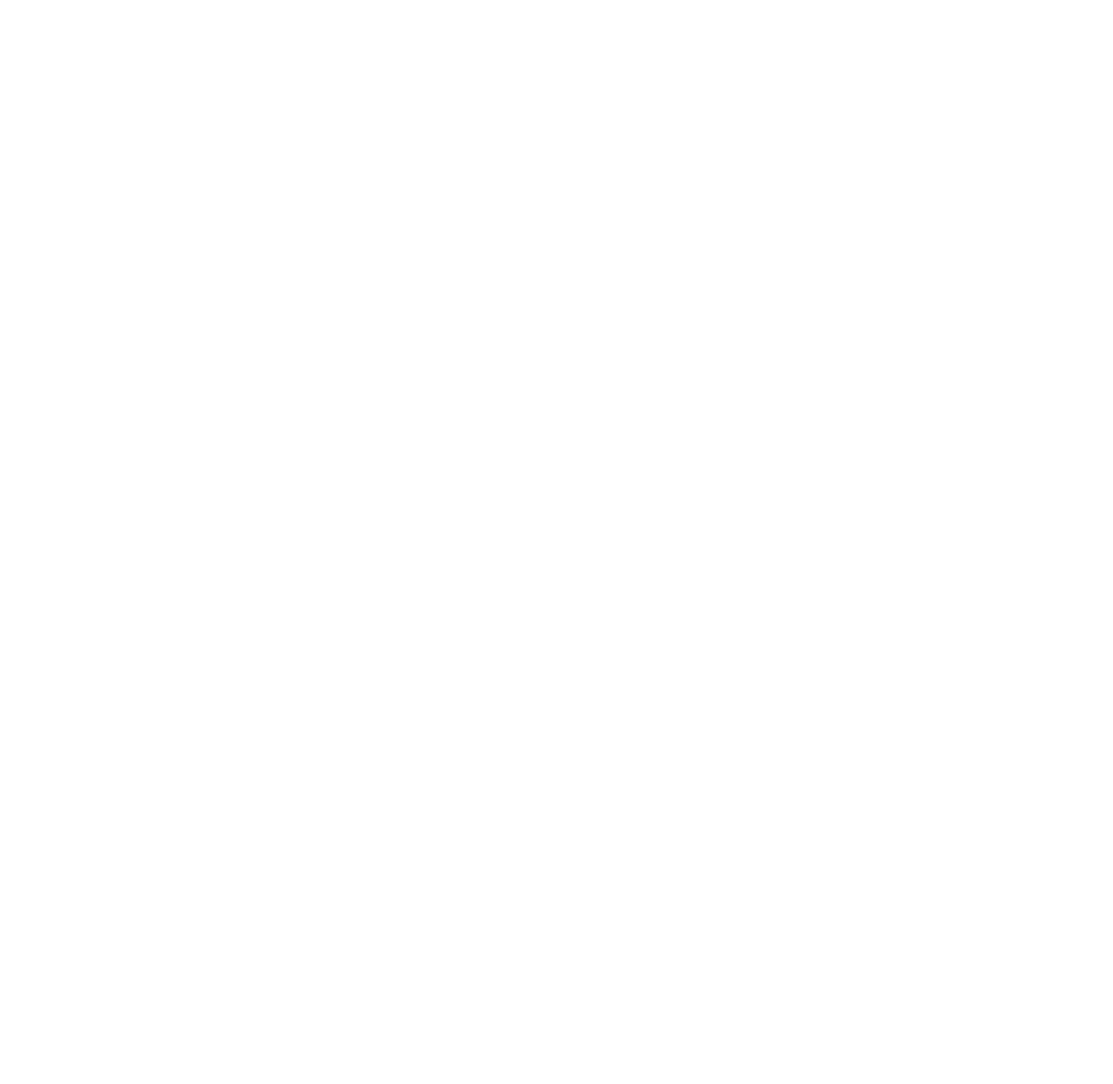
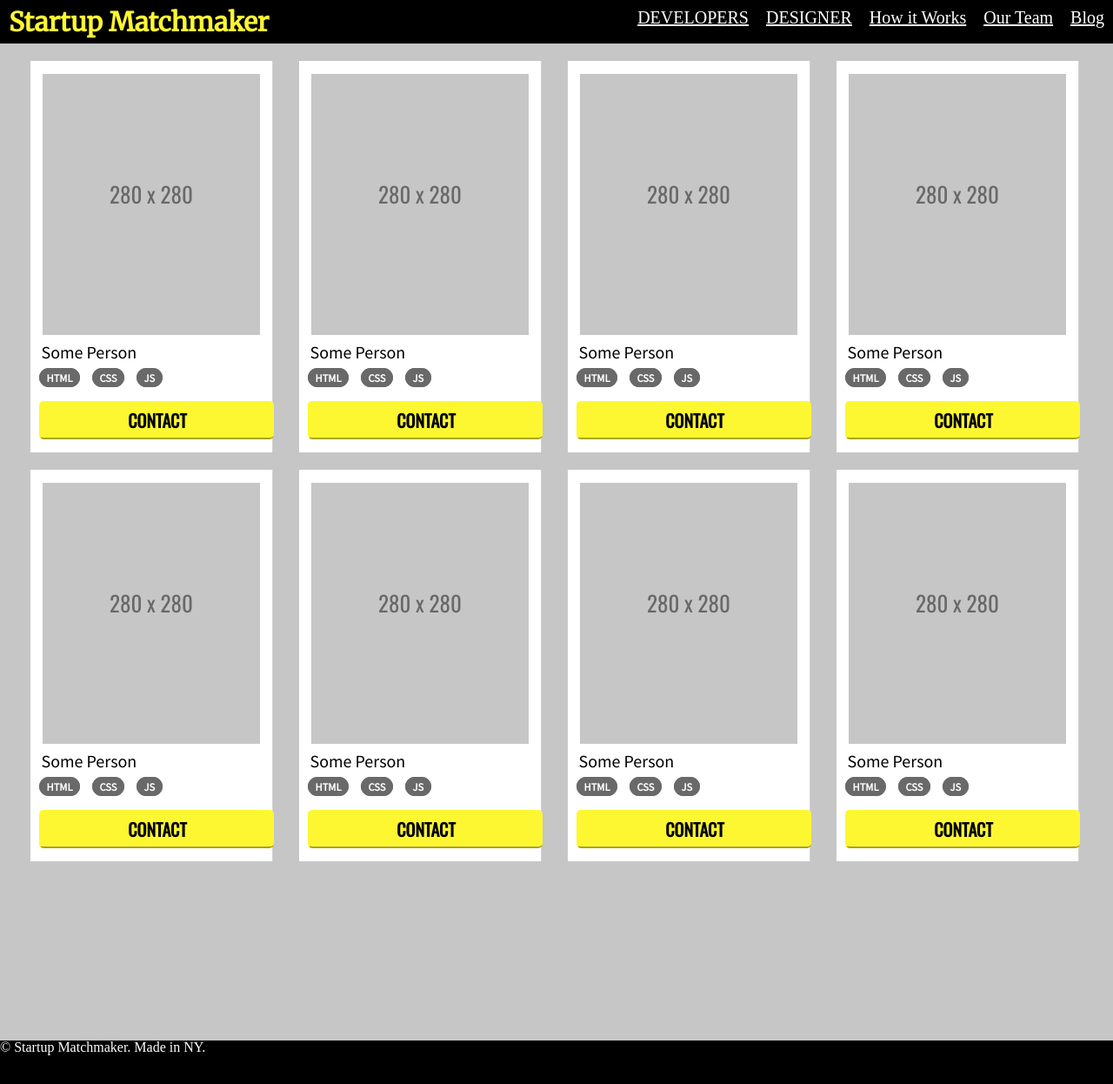
Before and after one commit to roys124/startup-matchmaker, a plain HTML site: page Code/startup-matchmaker/developer.html in a window 1280 px wide. Shown: the whole page at 87% size. Before the commit the page ends 800 px from the top, so only its background shows below. Drawn offline with nearby package versions, Linux system fonts and the light colour scheme.

Commit message:
second page
second page

```diff
--- a/Code/startup-matchmaker/css/style.css
+++ b/Code/startup-matchmaker/css/style.css
@@ -1,5 +1,5 @@
 body {
-    /* background-color: #c6c6c6; */
+    background-color: #c6c6c6;
 }
 
 .topnav {
@@ -21,7 +21,7 @@ body {
 }
 
 .topnav a {
-    float: right;
+    float: left;
     /* margin-left: 10px; */
     font-size: 20px;
     color: white;
@@ -61,11 +61,13 @@ img {
     font-size: 25px;
     font-family: "Merriweather";
     font-weight: bold;
+    background-color: white;
 }
 
 .bodypara {
     font-size: 20px;
     font-family: "Source Sans Pro";
+    background-color: white;
 }
 
 .box {
@@ -75,10 +77,12 @@ img {
     box-sizing: border-box;
     padding: 30px;
     border-right: 1px solid lightgrey;
+    background-color: white;
 }
 
 .box.last {
     border: none;
+    background-color: white;
 }
 
 .row {
@@ -102,3 +106,78 @@ footer {
     background-color: black;
     color: white;
 }
+
+.picturerows {
+    background-color: #c6c6c6;
+}
+
+main {
+    padding: 20px;
+    background-color: #c6c6c6;
+    display: flex;
+    flex-wrap: wrap;
+}
+
+button.other {
+    background-color: #fdf731;
+    font-family: 'Oswald', sans-serif;
+    font-weight: 700;
+    width: 270px;
+    margin: 20px 5px 15px 10px;
+    padding: 5px;
+    font-size: 20px;
+    border-color: #fdf731;
+    border-right: 0;
+    border-radius: 5px;
+    text-decoration: none;
+}
+
+div.box {
+    width: 22.5%;
+    background-color: #fff;
+    padding: 15px 0 0 0;
+    margin-right: 15px;
+    margin-left: 15px;
+    margin-bottom: 20px;
+}
+
+div.picture {
+    width: 90%;
+    margin: 0 5%;
+    height: 300px;
+    background-color: #c6c6c6;
+}
+
+p.dimensions {
+    font-family: 'Oswald', sans-serif;
+    color: #696969;
+    font-size: 25px;
+    text-align: center;
+    padding-top: 125px;
+}
+
+p.someperson {
+    font-family: 'Source Sans Pro', sans-serif;
+    font-weight: 400;
+    font-size: 20px;
+    padding-left: 12.5px;
+    padding-top: 10px;
+    padding-bottom: 10px;
+}
+
+a.specialty {
+    text-decoration: none;
+    color: #fff;
+    background-color: #696969;
+    border-radius: 50px;
+    border: 1px solid #696969;
+    font-family: 'Source Sans Pro', sans-serif;
+    font-weight: 700;
+    font-size: 12.5px;
+    padding: 2.5px 7.5px;
+    margin-left: 10px;
+}
+
+.major.active {
+    background-color: #808080;
+}
--- a/Code/startup-matchmaker/developer.html
+++ b/Code/startup-matchmaker/developer.html
@@ -0,0 +1,114 @@
+<!DOCTYPE html>
+<html>
+
+<head>
+    <link rel="stylesheet" type="text/css" href="css/normalize.css">
+    <link rel="stylesheet" type="text/css" href="css/reset.css">
+    <link rel="stylesheet" type="text/css" href="css/style.css">
+    <link href="https://fonts.googleapis.com/css?family=Merriweather" rel="stylesheet">
+    <link href="https://fonts.googleapis.com/css?family=Source+Sans+Pro" rel="stylesheet">
+    <link href="https://fonts.googleapis.com/css?family=Oswald" rel="stylesheet">
+</head>
+
+<body>
+    <header>
+        <div class="topnav">
+            <h1 style="Merriweather">Startup Matchmaker</h1>
+            <nav>
+                <a href="developer.html">DEVELOPERS</a>
+                <a href="#Designer">DESIGNER</a>
+                <a href="#HowItWorks">How it Works</a>
+                <a href="#ourteam">Our Team</a>
+                <a href="#blog">Blog</a>
+            </nav>
+        </div>
+    </header>
+    <main>
+        <div class="box">
+            <div class="picture">
+                <p class="dimensions">280 x 280</p>
+            </div>
+            <p class="someperson">Some Person</p>
+            <a href="" class="specialty">HTML</a>
+            <a href="" class="specialty">CSS</a>
+            <a href="" class="specialty">JS</a>
+            <a href=""><button class="other">CONTACT</button></a>
+        </div>
+        <div class="box">
+            <div class="picture">
+                <p class="dimensions">280 x 280</p>
+            </div>
+            <p class="someperson">Some Person</p>
+            <a href="" class="specialty">HTML</a>
+            <a href="" class="specialty">CSS</a>
+            <a href="" class="specialty">JS</a>
+            <a href=""><button class="other">CONTACT</button></a>
+        </div>
+        <div class="box">
+            <div class="picture">
+                <p class="dimensions">280 x 280</p>
+            </div>
+            <p class="someperson">Some Person</p>
+            <a href="" class="specialty">HTML</a>
+            <a href="" class="specialty">CSS</a>
+            <a href="" class="specialty">JS</a>
+            <a href=""><button class="other">CONTACT</button></a>
+        </div>
+        <div class="box">
+            <div class="picture">
+                <p class="dimensions">280 x 280</p>
+            </div>
+            <p class="someperson">Some Person</p>
+            <a href="" class="specialty">HTML</a>
+            <a href="" class="specialty">CSS</a>
+            <a href="" class="specialty">JS</a>
+            <a href=""><button class="other">CONTACT</button></a>
+        </div>
+        <div class="box">
+            <div class="picture">
+                <p class="dimensions">280 x 280</p>
+            </div>
+            <p class="someperson">Some Person</p>
+            <a href="" class="specialty">HTML</a>
+            <a href="" class="specialty">CSS</a>
+            <a href="" class="specialty">JS</a>
+            <a href=""><button class="other">CONTACT</button></a>
+        </div>
+        <div class="box">
+            <div class="picture">
+                <p class="dimensions">280 x 280</p>
+            </div>
+            <p class="someperson">Some Person</p>
+            <a href="" class="specialty">HTML</a>
+            <a href="" class="specialty">CSS</a>
+            <a href="" class="specialty">JS</a>
+            <a href=""><button class="other">CONTACT</button></a>
+        </div>
+        <div class="box">
+            <div class="picture">
+                <p class="dimensions">280 x 280</p>
+            </div>
+            <p class="someperson">Some Person</p>
+            <a href="" class="specialty">HTML</a>
+            <a href="" class="specialty">CSS</a>
+            <a href="" class="specialty">JS</a>
+            <a href=""><button class="other">CONTACT</button></a>
+        </div>
+        <div class="box">
+            <div class="picture">
+                <p class="dimensions">280 x 280</p>
+            </div>
+            <p class="someperson">Some Person</p>
+            <a href="" class="specialty">HTML</a>
+            <a href="" class="specialty">CSS</a>
+            <a href="" class="specialty">JS</a>
+            <a href=""><button class="other">CONTACT</button></a>
+        </div>
+
+    </main>
+
+    <footer>
+        <p>&copy; Startup Matchmaker. Made in NY.</p>
+    </footer>
+</body>
+</html>
```
Also changed, not shown: Code/startup-matchmaker/index.html (+1 -1 lines).
